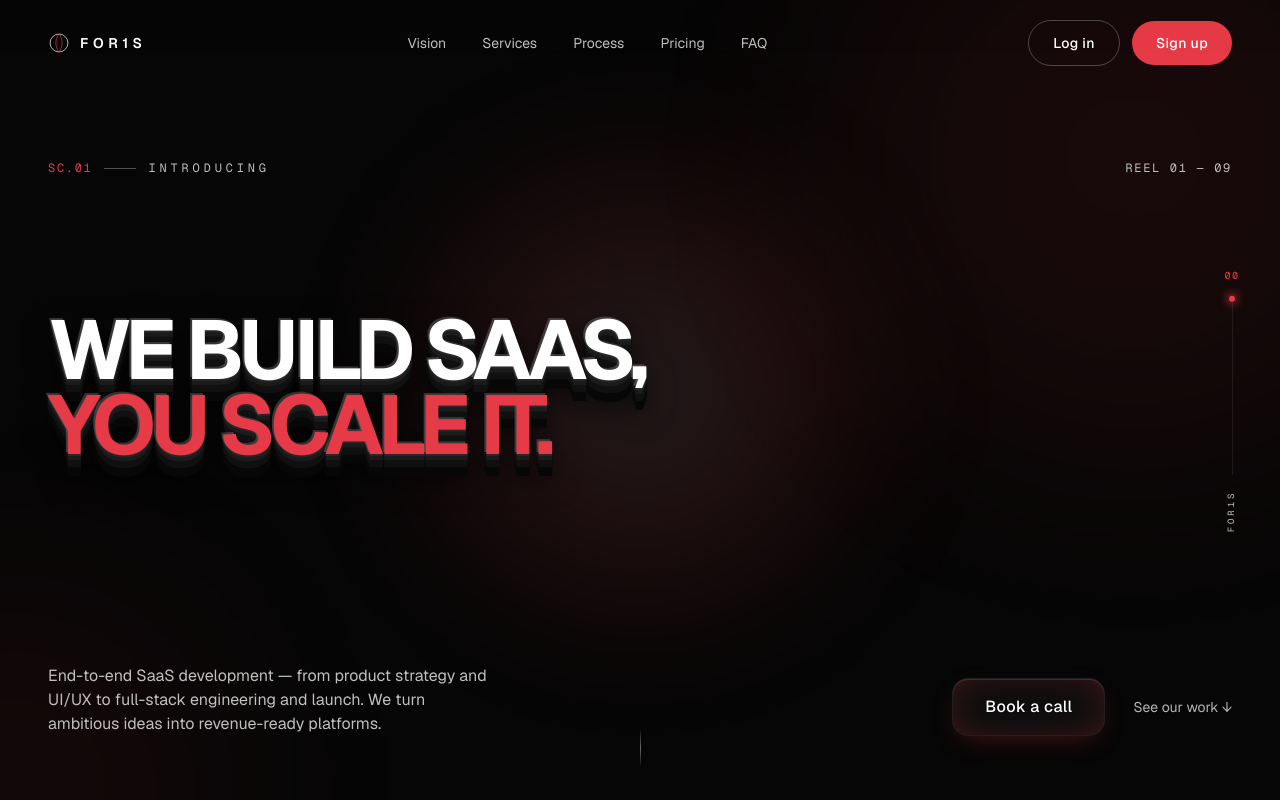
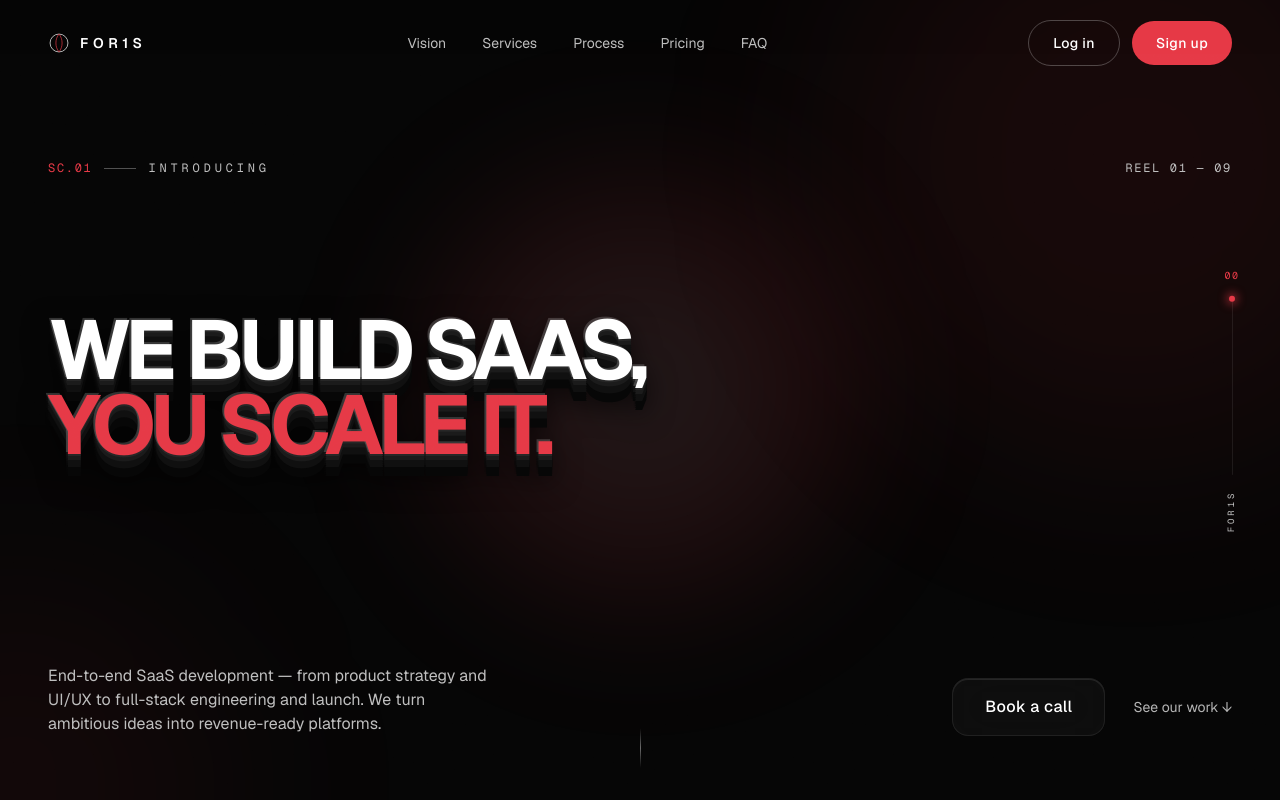
Before and after one commit to subhamrout818/FOR1S, a Next.js app: page / in a window 1280 px wide. Shown: the top 800 px of the page. Built offline with nearby package versions, Linux system fonts and the light colour scheme.

Commit message:
fix(ui): remove crimson tint from glass buttons — match the Services cards
Dashboard and 'Book a call' now use the plain Services-box treatment
(dark surface, hairline border, rounded corners, glass blur) with only the
cursor-following glow on hover — no persistent crimson tint.

```diff
--- a/components/ui/MagneticButton.tsx
+++ b/components/ui/MagneticButton.tsx
@@ -54,7 +54,7 @@ const MagneticButton = forwardRef<HTMLButtonElement, MagneticButtonProps>(
             "border border-foreground/25 text-foreground hover:border-accent hover:text-accent",
           variant === "ghost" && "text-foreground/80 hover:text-foreground",
           variant === "glass" &&
-            "rounded-2xl border border-hairline bg-surface/70 text-white backdrop-blur-xl shadow-[inset_0_1px_0_rgba(255,255,255,0.12),inset_0_0_50px_-24px_rgba(230,57,70,0.55),0_8px_30px_-12px_rgba(230,57,70,0.4)] hover:border-accent/50",
+            "rounded-2xl border border-hairline bg-surface/80 text-white backdrop-blur-xl shadow-[inset_0_1px_0_rgba(255,255,255,0.1)] hover:border-accent/50",
           className
         )}
         {...(props as any)}
```
